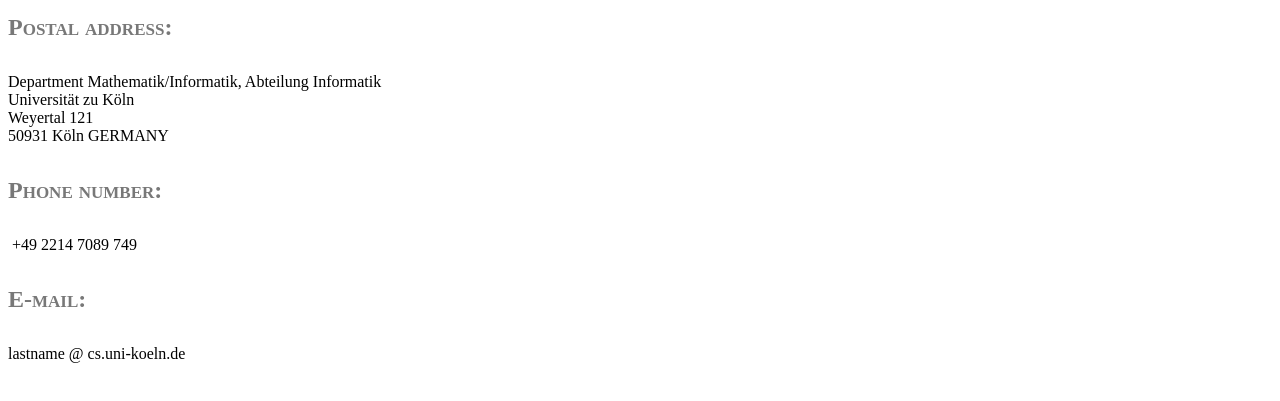
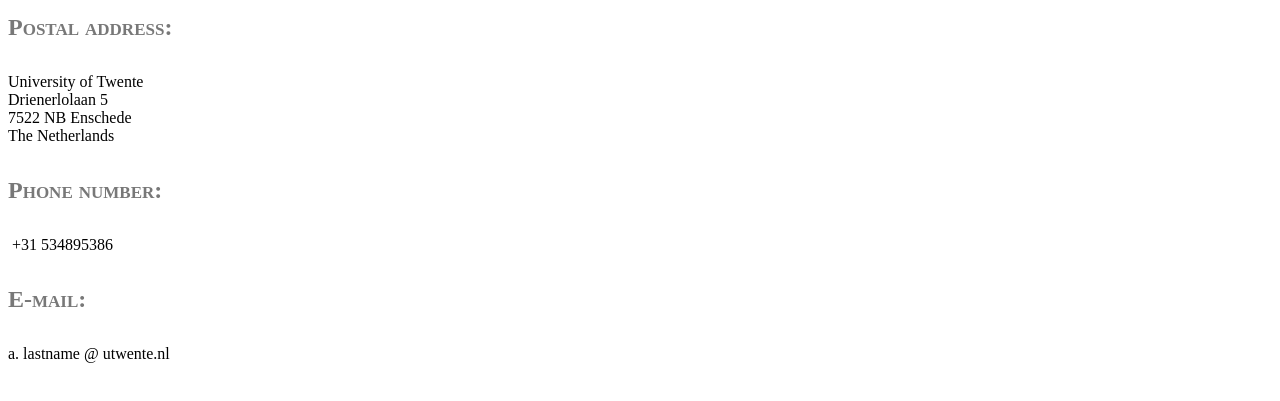
Before and after one commit to antoniosantoniadis/antoniosantoniadis.github.io, a plain HTML site: page contact.html in a window 1280 px wide. Shown: the part 91-492 px from the top of the page. Drawn offline with Linux system fonts and the light colour scheme.

Commit message:
updates twente

```diff
--- a/contact.html
+++ b/contact.html
@@ -18,15 +18,15 @@
     </div>
     <div class="main">
       <h4>Postal address:</h4>
-      Department Mathematik/Informatik, Abteilung Informatik<br>
-      Universität zu Köln<br>
-      Weyertal 121<br>
-      50931 Köln
-      GERMANY
-      <h4>Phone number:</h4>&nbsp;+49 2214 7089 749<br>
+      University of Twente<br>
+      Drienerlolaan 5<br>
+      7522 NB Enschede<br>
+      The Netherlands
+
+      <h4>Phone number:</h4>&nbsp;+31 534895386<br>
 <!--	<h4>Fax:</h4> +49 681 9325 199-->
-      <h4>E-mail:</h4> lastname
-	@ <span class="skimlinks-unlinked">cs.uni-koeln.de
+      <h4>E-mail:</h4> a. lastname
+	@ <span class="skimlinks-unlinked">utwente.nl
     </div>
   </body>
 
```
Also changed, not shown: index.html (+1 -1 lines).
